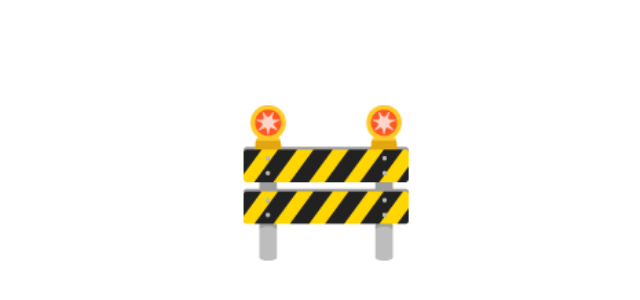
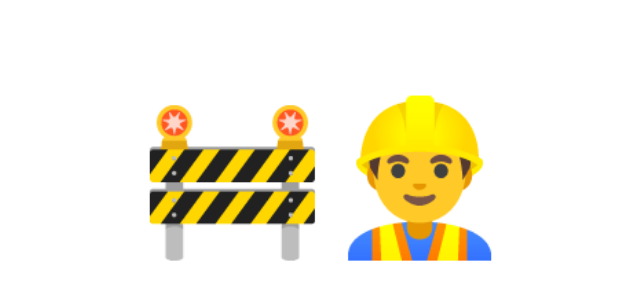
Before and after one commit to sltcestloic/sltcestloic.dev, an Angular app in the folder WebClient/: page / in a window 1280 px wide. Shown: the part 230-530 px from the top of the page, without its empty margins (314-954 px from the left). Built offline with nearby package versions, Linux system fonts and the light colour scheme.

Commit message:
feat: add second emoji, disable user-select

```diff
--- a/WebClient/src/app/app.component.html
+++ b/WebClient/src/app/app.component.html
@@ -1,3 +1,3 @@
 <div class="app-content">
-  <div class="cest-le-chantier-ou-quoi-lequipe">🚧</div>
+  <div class="cest-le-chantier-ou-quoi-lequipe">🚧👷‍♂️</div>
 </div>
--- a/WebClient/src/app/app.component.scss
+++ b/WebClient/src/app/app.component.scss
@@ -6,6 +6,7 @@
     justify-content: center;
 
     .cest-le-chantier-ou-quoi-lequipe {
+        user-select: none;
         font-size: 150px;
     }
 }
```
